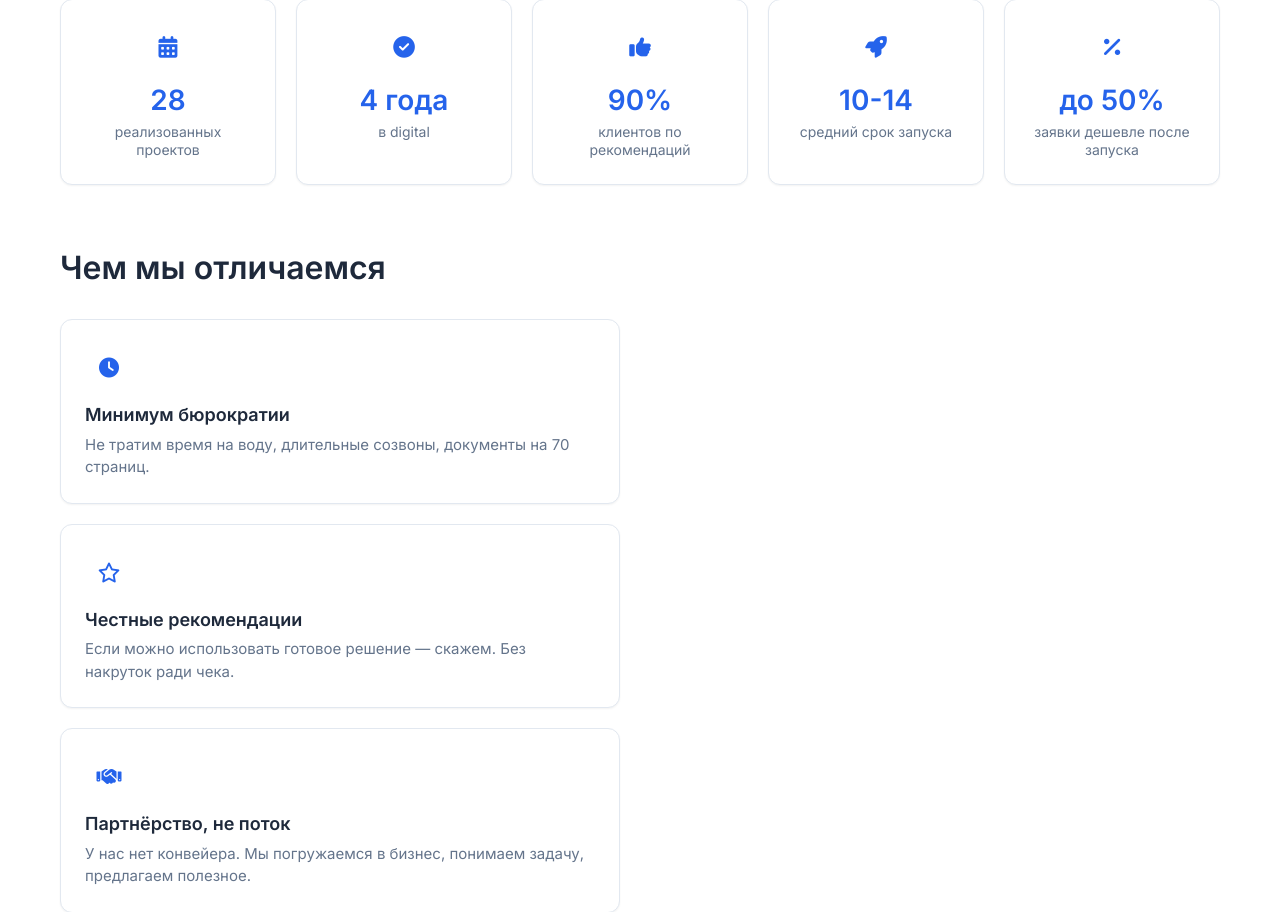
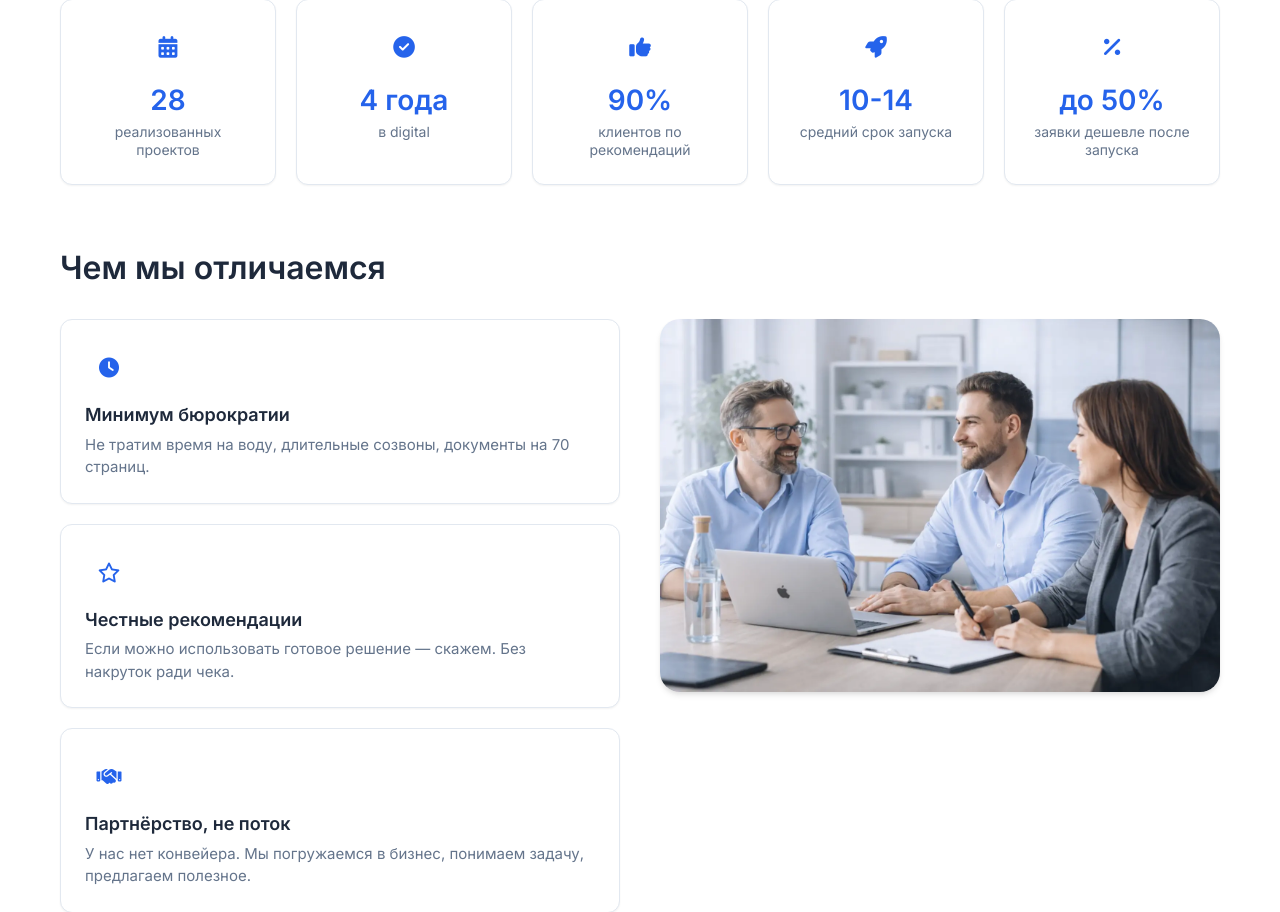
Before and after one commit to aleksDol/sitbizlab, a Django app: page / in a window 1280 px wide. Shown: the part 912-1824 px from the top of the page. Run offline with Django 5.2, Linux system fonts and the light colour scheme; data comes from the database, SQL or seed files in the repository; some libraries are stand-ins or nearby versions.

Commit message:
Фикс фото

```diff
--- a/cms/pages/templates/pages/home.html
+++ b/cms/pages/templates/pages/home.html
@@ -189,6 +189,7 @@
                         <div class="about-differ-card"><div class="about-differ-icon"><i class="far fa-star"></i></div><h3>Честные рекомендации</h3><p>Если можно использовать готовое решение — скажем. Без накруток ради чека.</p></div>
                         <div class="about-differ-card"><div class="about-differ-icon"><i class="fas fa-handshake"></i></div><h3>Партнёрство, не поток</h3><p>У нас нет конвейера. Мы погружаемся в бизнес, понимаем задачу, предлагаем полезное.</p></div>
                     </div>
+                    <div class="about-differ-image"><img src="{% static 'site/assets/difference.webp' %}" alt="Чем мы отличаемся" loading="lazy" width="600" height="400"></div>
                 </div>
             </div>
             <div class="about-cta-block">
@@ -259,6 +260,7 @@
                     <p class="offer-disclaimer">Ответим в течение 15 минут. Без навязывания.</p>
                 </div>
                 <div class="offer-right">
+                    <div class="offer-image-wrap"><img src="{% static 'site/assets/promotion.webp' %}" alt="Акция" loading="lazy" width="400" height="300"></div>
                     <div class="offer-testimonials">
                         <blockquote class="offer-quote"><span class="quote-mark">"</span><p>Запустили сайт за 12 дней после обращения. Заявки пришли в 3 раза быстрее. Сделали всё под ключ — подсказали, что доработать. Рекомендую.</p><cite>Дмитрий, владелец сервиса</cite></blockquote>
                         <blockquote class="offer-quote"><span class="quote-mark">"</span><p>На старте долго мучилась с контентом и дизайном — помогли структурировать. За 3 недели получила рабочий лендинг и первые заявки.</p><cite>Анна, основатель проекта</cite></blockquote>
```
Also changed, not shown: cms/pages/static/site/assets/difference.webp (added), cms/pages/static/site/assets/promotion.webp (added).
